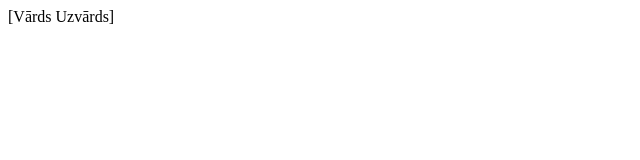
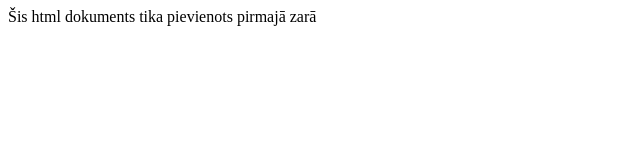
Before and after one commit to zudane/github-prog-skolotaji-2019, a plain HTML site: page pirmais-zars.html in a window 1280 px wide. Shown: the whole page, without its empty margins (0-640 px from the left). Drawn offline with Linux system fonts and the light colour scheme.

Commit message:
pievienoju pirmo zaru

```diff
--- a/index.html
+++ b/pirmais-zars.html
@@ -1,8 +1,8 @@
 <html>
 	<head>
-		<title>Versija 0.1</title>
+		<title>Versija 0.2</title>
 	</head>
 	<body>
-		[Vārds Uzvārds]
+		Šis html dokuments tika pievienots pirmajā zarā
 	</body>
 </html>
```
